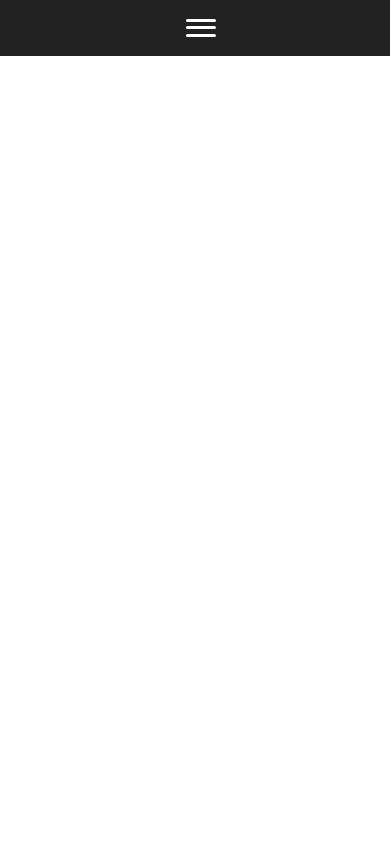
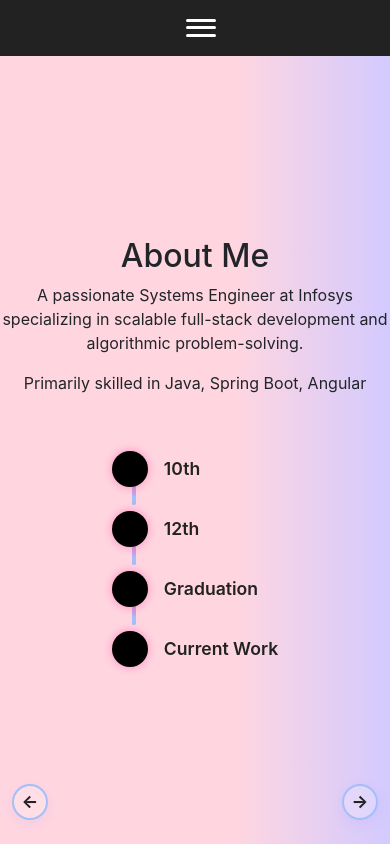
Before and after one commit to kavya-reddii/Portfolio, a React (Create React App) app: page /Portfolio/about in a window 390 px wide. Built offline with nearby package versions, Linux system fonts and the light colour scheme; a web font is replaced by a local one.

Commit message:
Updated portfolio

```diff
--- a/package.json
+++ b/package.json
@@ -2,7 +2,6 @@
   "name": "client",
   "version": "0.1.0",
   "homepage": "https://kavya-reddii.github.io/Portfolio",
-
   "private": true,
   "dependencies": {
     "@testing-library/dom": "^10.4.1",
--- a/public/index.html
+++ b/public/index.html
@@ -2,6 +2,8 @@
 <html lang="en">
   <head>
     <meta charset="utf-8" />
+    <base href="/Portfolio/">
+
     <link rel="icon" href="%PUBLIC_URL%/favicon.ico" />
     <link
       rel="stylesheet"
--- a/src/App.css
+++ b/src/App.css
@@ -391,6 +391,82 @@ footer {
   left: 0;
   width: calc(50% + 2rem);
   transform: translateX(-50%);
+}
+
+
+
+@media (max-width: 600px) {
+  .timeline-container {
+    flex-direction: column;
+    max-width: 90%;
+    padding: 1.5rem 0;
+    gap: 1.5rem;
+    margin: 1rem auto;
+  }
+
+  .timeline-item {
+    width: 100% !important; /* full width */
+    flex: none; /* disable flex-grow/shrink */
+    text-align: left;
+    display: flex;
+    align-items: center;
+    gap: 1rem;
+    position: relative;
+  }
+
+  .timeline-dot {
+    width: 36px;
+    height: 36px;
+    margin: 0;
+    box-shadow: 0 0 10px #ff69b4aa;
+  }
+
+  .timeline-item:hover {
+    transform: none; /* disable upward lift on hover */
+  }
+
+  .timeline-title {
+    font-weight: 600;
+    font-size: 1.1rem;
+    color: #222;
+    flex: 1;
+  }
+
+  .timeline-line {
+    position: absolute;
+    top: 50%;
+    left: 20px; /* align line with dot */
+    width: 4px;
+    height: 100%;
+    background: linear-gradient(to bottom, #ff69b4, #a3bffa);
+    z-index: -1;
+    transform: none;
+    border-radius: 2px;
+  }
+
+  .timeline-line::after {
+    content: "";
+    position: absolute;
+    bottom: 0;
+    left: 0;
+    width: 4px;
+    height: 10px;
+    border-radius: 2px;
+    background: #a3bffa;
+  }
+
+  .timeline-item.end .timeline-line {
+    height: 50%;
+    bottom: 0;
+    width: 4px;
+    left: 20px;
+  }
+
+  .timeline-card {
+    position: static;
+    margin-left: 52px;
+    white-space: normal;
+  }
 }
 
 
--- a/src/App.js
+++ b/src/App.js
@@ -1,4 +1,4 @@
-import { BrowserRouter as Router, Routes, Route } from 'react-router-dom';
+import { BrowserRouter as Router, Routes, Route, BrowserRouter } from 'react-router-dom';
 import Navbar from './components/Navbar';
 import About from './components/About';
 import Hero from './components/Hero';
@@ -11,7 +11,7 @@ import Contact from './components/Contact';
 
 function App() {
   return (
-    <Router>
+    <BrowserRouter basename="/Portfolio">
       <Navbar />
       <Routes>
         <Route path="/" element={<Hero />} />
@@ -22,7 +22,7 @@ function App() {
         <Route path="/certifications" element={<Certifications />} />
         <Route path="/contact" element={<Contact />} />
       </Routes>
-    </Router>
+    </BrowserRouter>
   );
 }
 
--- a/src/components/About.js
+++ b/src/components/About.js
@@ -1,5 +1,5 @@
 import React, { useState } from 'react';
-import { useNavigate } from 'react-router-dom';
+import { useNavigate, useLocation } from 'react-router-dom';
 
 const pageOrder = [
   "/",          // Home
@@ -11,20 +11,21 @@ const pageOrder = [
   "/contact"
 ];
 
-
 const timelineData = [
-  { id: 1, title: '10th', institution: "Vowel Techlan School",score:'10.0/10.0', year: '2010', position: 'start' },
-  { id: 2, title: '12th', institution: 'Vowel Junior College',score:'97.8%', year: '2014' },
-  { id: 3, title: 'Graduation', institution: 'Sree Vidyanikethan Engineering College',score:'9.4/10.0' ,year: '2025' },
-  { id: 4, title: 'Current Work', institution: 'Infosys Ltd.', year: '2025-Present',score:'System Engineer', position: 'end' },
+  { id: 1, title: '10th', institution: "Vowel Techlan School", score: '10.0/10.0', year: '2019', position: 'start' },
+  { id: 2, title: '12th', institution: 'Vowel Junior College', score: '97.8%', year: '2021' },
+  { id: 3, title: 'Graduation', institution: 'Sree Vidyanikethan Engineering College', score: '9.4/10.0', year: '2025' },
+  { id: 4, title: 'Current Work', institution: 'Infosys Ltd.', year: '2025-Present', score: 'System Engineer', position: 'end' },
 ];
 
 export default function About() {
   const navigate = useNavigate();
-  const currentPath = window.location.pathname;
+  const location = useLocation();
+  const currentPath = location.pathname;
   const idx = pageOrder.indexOf(currentPath);
-  const prevPath = idx > 0 ? pageOrder[idx - 1] : pageOrder[pageOrder.length - 1];
-  const nextPath = idx < pageOrder.length - 1 ? pageOrder[idx + 1] : pageOrder[0];
+  const validIndex = idx === -1 ? 0 : idx;
+  const prevPath = validIndex > 0 ? pageOrder[validIndex - 1] : pageOrder[pageOrder.length - 1];
+  const nextPath = validIndex < pageOrder.length - 1 ? pageOrder[validIndex + 1] : pageOrder[0];
   const [hoveredId, setHoveredId] = useState(null);
 
   return (
@@ -32,8 +33,6 @@ export default function About() {
       <h2>About Me</h2>
       <p>A passionate Systems Engineer at Infosys specializing in scalable full-stack development and algorithmic problem-solving.</p>
       <p>Primarily skilled in Java, Spring Boot, Angular</p>
-
-
 
       <div className="timeline-container">
         {timelineData.map((item, idx) => (
@@ -69,7 +68,7 @@ export default function About() {
           </div>
         ))}
       </div>
-       <div className="arrow-navigation">
+      <div className="arrow-navigation">
         <button className="arrow-btn left" onClick={() => navigate(prevPath)} aria-label="Previous page">
           &#8592;
         </button>
--- a/src/components/Certifications.js
+++ b/src/components/Certifications.js
@@ -1,5 +1,5 @@
 import React, { useState } from 'react';
-import { useNavigate } from 'react-router-dom';
+import { useNavigate, useLocation } from 'react-router-dom';
 
 const pageOrder = [
   "/",          // Home
@@ -11,63 +11,58 @@ const pageOrder = [
   "/contact"
 ];
 
-
 const certifications = [
   {
     id: 1,
     title: "Angular with Typescript",
-    imageUrl: '/certificates/Screenshot 2025-10-11 123434.png',
-
+    imageUrl: process.env.PUBLIC_URL + '/certificates/Screenshot 2025-10-11 123434.png',
   },
   {
     id: 2,
     title: "IBM DevOps and Software Engineering",
-    imageUrl: "/certificates/Screenshot 2025-10-11 123501.png",
-
+    imageUrl: process.env.PUBLIC_URL + "/certificates/Screenshot 2025-10-11 123501.png",
   },
   {
     id: 3,
     title: "AICTE Web Full Stack Developer",
-    imageUrl: "/certificates/Screenshot 2025-10-11 123548.png",
-
+    imageUrl: process.env.PUBLIC_URL + "/certificates/Screenshot 2025-10-11 123548.png",
   },
   {
     id: 4,
     title: "Salesforce Developer Virtual Internship",
-    imageUrl: "/certificates/Screenshot 2025-10-11 123632.png",
-
+    imageUrl: process.env.PUBLIC_URL + "/certificates/Screenshot 2025-10-11 123632.png",
   },
   {
     id: 5,
     title: "CISCO NetAcad Cybersecurity Essentials",
-    imageUrl: "/certificates/Screenshot 2025-10-11 123529.png",
+    imageUrl: process.env.PUBLIC_URL + "/certificates/Screenshot 2025-10-11 123529.png",
   },
   {
     id: 6,
     title: "CISCO NetAcad Networking Essentials",
-    imageUrl: "/certificates/Screenshot 2025-10-11 123612.png",
-
+    imageUrl: process.env.PUBLIC_URL + "/certificates/Screenshot 2025-10-11 123612.png",
   },
-   {
+  {
     id: 7,
     title: "Infosys Certified L2 Junior Java Programmer",
-    imageUrl: "/certificates/Screenshot 2025-10-11 130157.png",
-
+    imageUrl: process.env.PUBLIC_URL + "/certificates/Screenshot 2025-10-11 130157.png",
   },
-   {
+  {
     id: 8,
     title: "Infosys Certified Database and SQL Professional",
-    imageUrl: "/certificates/Screenshot 2025-10-11 130223.png",
-
+    imageUrl: process.env.PUBLIC_URL + "/certificates/Screenshot 2025-10-11 130223.png",
   },
 ];
 
 export default function Certifications() {
   const navigate = useNavigate();
-    const currentPath = window.location.pathname;
-    const idx = pageOrder.indexOf(currentPath);
-    const prevPath = idx > 0 ? pageOrder[idx - 1] : pageOrder[pageOrder.length - 1];
-    const nextPath = idx < pageOrder.length - 1 ? pageOrder[idx + 1] : pageOrder[0];
+  const location = useLocation();
+  const currentPath = location.pathname;
+  const idx = pageOrder.indexOf(currentPath);
+  const validIndex = idx === -1 ? 0 : idx;
+  const prevPath = validIndex > 0 ? pageOrder[validIndex - 1] : pageOrder[pageOrder.length - 1];
+  const nextPath = validIndex < pageOrder.length - 1 ? pageOrder[validIndex + 1] : pageOrder[0];
+
   const [selected, setSelected] = useState(null);
 
   function toggleSelection(id) {
@@ -75,7 +70,7 @@ export default function Certifications() {
   }
 
   return (
-    <section id="certifications" className="certifications fullpage colorful-bg"><br></br><br></br>
+    <section id="certifications" className="certifications fullpage colorful-bg"><br /><br />
       <h2>Certifications</h2>
       <div className="cert-list">
         {certifications.map(cert => (
@@ -88,14 +83,13 @@ export default function Certifications() {
             {selected === cert.id && (
               <div className="cert-viewer">
                 <img src={cert.imageUrl} alt={`${cert.title} certificate`} />
-
               </div>
             )}
           </div>
         ))}
       </div>
-      <br></br>
-       <div className="arrow-navigation">
+      <br />
+      <div className="arrow-navigation">
         <button className="arrow-btn left" onClick={() => navigate(prevPath)} aria-label="Previous page">
           &#8592;
         </button>
--- a/src/components/Contact.js
+++ b/src/components/Contact.js
@@ -1,6 +1,6 @@
 import React, { useRef, useState } from 'react';
 import emailjs from 'emailjs-com';
-import { useNavigate } from 'react-router-dom';
+import { useNavigate, useLocation } from 'react-router-dom';
 
 const pageOrder = [
   "/",          // Home
@@ -12,13 +12,15 @@ const pageOrder = [
   "/contact"
 ];
 
-
 export default function Contact() {
   const navigate = useNavigate();
-    const currentPath = window.location.pathname;
-    const idx = pageOrder.indexOf(currentPath);
-    const prevPath = idx > 0 ? pageOrder[idx - 1] : pageOrder[pageOrder.length - 1];
-    const nextPath = idx < pageOrder.length - 1 ? pageOrder[idx + 1] : pageOrder[0];
+  const location = useLocation();
+  const currentPath = location.pathname;
+  const idx = pageOrder.indexOf(currentPath);
+  const validIndex = idx === -1 ? 0 : idx;
+  const prevPath = validIndex > 0 ? pageOrder[validIndex - 1] : pageOrder[pageOrder.length - 1];
+  const nextPath = validIndex < pageOrder.length - 1 ? pageOrder[validIndex + 1] : pageOrder[0];
+
   const formRef = useRef();
   const [status, setStatus] = useState('');
 
@@ -29,7 +31,7 @@ export default function Contact() {
       'service_g3h2ivl',    // <-- replace with your EmailJS Service ID
       'template_eecykb6',   // <-- replace with your EmailJS Template ID
       formRef.current,
-      '083cMvfSm4ddps-Ns'        // <-- replace with your EmailJS Public Key
+      '083cMvfSm4ddps-Ns'         // <-- replace with your EmailJS Public Key
     ).then(() => {
       setStatus('Message sent!');
       setTimeout(() => setStatus(''), 3000);
--- a/src/components/Experience.js
+++ b/src/components/Experience.js
@@ -1,5 +1,5 @@
 import React from 'react';
-import { useNavigate } from 'react-router-dom';
+import { useNavigate, useLocation } from 'react-router-dom';
 
 const pageOrder = [
   "/",          // Home
@@ -36,17 +36,20 @@ const experiences = [
 
 export default function Experience() {
   const navigate = useNavigate();
-    const currentPath = window.location.pathname;
-    const idx = pageOrder.indexOf(currentPath);
-    const prevPath = idx > 0 ? pageOrder[idx - 1] : pageOrder[pageOrder.length - 1];
-    const nextPath = idx < pageOrder.length - 1 ? pageOrder[idx + 1] : pageOrder[0];
+  const location = useLocation();  // useLocation hook
+  const currentPath = location.pathname; // use location.pathname
+  const idx = pageOrder.indexOf(currentPath);
+  const validIndex = idx === -1 ? 0 : idx;
+  const prevPath = validIndex > 0 ? pageOrder[validIndex - 1] : pageOrder[pageOrder.length - 1];
+  const nextPath = validIndex < pageOrder.length - 1 ? pageOrder[validIndex + 1] : pageOrder[0];
+
   return (
     <section id="experience" className="experience colorful-bg">
       <h2>Experience</h2>
       <div className="exp-cards-container">
         {experiences.map((exp, index) => (
           <div key={index} className="exp-card">
-            <img src={exp.logoUrl} alt={`${exp.company} logo`} className="exp-logo" />
+            <img src={process.env.PUBLIC_URL + "/logo.jpg"} alt={`${exp.company} logo`} className="exp-logo" />
             <div className="exp-details">
               <h3>{exp.role}</h3>
               <p className="exp-company">{`${exp.company}, ${exp.location}`}</p>
@@ -60,7 +63,7 @@ export default function Experience() {
           </div>
         ))}
       </div>
-       <div className="arrow-navigation">
+      <div className="arrow-navigation">
         <button className="arrow-btn left" onClick={() => navigate(prevPath)} aria-label="Previous page">
           &#8592;
         </button>
--- a/src/components/Hero.js
+++ b/src/components/Hero.js
@@ -1,5 +1,5 @@
 import React from 'react';
-import { useNavigate } from 'react-router-dom';
+import { useNavigate, useLocation } from 'react-router-dom';
 
 const pageOrder = [
   "/",          // Home
@@ -13,17 +13,20 @@ const pageOrder = [
 
 export default function Hero() {
   const navigate = useNavigate();
-  const currentPath = window.location.pathname;
+  const location = useLocation();
+  const currentPath = location.pathname;  // Use location.pathname instead of window.location.pathname
   const idx = pageOrder.indexOf(currentPath);
-  const prevPath = idx > 0 ? pageOrder[idx - 1] : pageOrder[pageOrder.length - 1];
-  const nextPath = idx < pageOrder.length - 1 ? pageOrder[idx + 1] : pageOrder[0];
+  const validIndex = idx === -1 ? 0 : idx;
+  const prevPath = validIndex > 0 ? pageOrder[validIndex - 1] : pageOrder[pageOrder.length - 1];
+  const nextPath = validIndex < pageOrder.length - 1 ? pageOrder[validIndex + 1] : pageOrder[0];
+
   return (
     <section id="hero" className="hero fullpage">
       <div className="profile-pic-container">
         <img
-          src="Profilepic.jpg"
-          alt="Kavya Mandi"
-          className="profile-pic"
+           src={process.env.PUBLIC_URL + "/Profilepic.jpg"}
+           alt="Kavya Mandi"
+           className="profile-pic"
         />
       </div>
       <div className="hero-content-animated">
--- a/src/components/Projects.js
+++ b/src/components/Projects.js
@@ -1,5 +1,5 @@
 import React from 'react';
-import { useNavigate } from 'react-router-dom';
+import { useNavigate, useLocation } from 'react-router-dom';
 
 const pageOrder = [
   "/",          // Home
@@ -10,7 +10,6 @@ const pageOrder = [
   "/certifications",
   "/contact"
 ];
-
 
 const projects = [
   {
@@ -32,12 +31,14 @@ const projects = [
 
 export default function Projects() {
   const navigate = useNavigate();
-    const currentPath = window.location.pathname;
-    const idx = pageOrder.indexOf(currentPath);
-    const prevPath = idx > 0 ? pageOrder[idx - 1] : pageOrder[pageOrder.length - 1];
-    const nextPath = idx < pageOrder.length - 1 ? pageOrder[idx + 1] : pageOrder[0];
+  const location = useLocation();
+  const currentPath = location.pathname;  // useLocation instead of window.location
+  const idx = pageOrder.indexOf(currentPath);
+  const validIndex = idx === -1 ? 0 : idx;
+  const prevPath = validIndex > 0 ? pageOrder[validIndex - 1] : pageOrder[pageOrder.length - 1];
+  const nextPath = validIndex < pageOrder.length - 1 ? pageOrder[validIndex + 1] : pageOrder[0];
+
   return (
-
     <section id="projects" className="projects colorful-bg">
       <h2>Projects</h2>
       {projects.map((project, idx) => (
@@ -53,7 +54,7 @@ export default function Projects() {
           <p>{project.description}</p>
         </div>
       ))}
-       <div className="arrow-navigation">
+      <div className="arrow-navigation">
         <button className="arrow-btn left" onClick={() => navigate(prevPath)} aria-label="Previous page">
           &#8592;
         </button>
--- a/src/components/Skills.js
+++ b/src/components/Skills.js
@@ -1,5 +1,5 @@
 import React, { useState, useEffect } from 'react';
-import { useNavigate } from 'react-router-dom';
+import { useNavigate, useLocation } from 'react-router-dom';
 
 const pageOrder = [
   "/",          // Home
@@ -11,20 +11,21 @@ const pageOrder = [
   "/contact"
 ];
 
-
 function splitArrayInTwo(arr) {
   const half = Math.ceil(arr.length / 2);
   return [arr.slice(0, half), arr.slice(half)];
 }
 
-
 export default function Skills() {
   const navigate = useNavigate();
-    const currentPath = window.location.pathname;
-    const idx = pageOrder.indexOf(currentPath);
-    const prevPath = idx > 0 ? pageOrder[idx - 1] : pageOrder[pageOrder.length - 1];
-    const nextPath = idx < pageOrder.length - 1 ? pageOrder[idx + 1] : pageOrder[0];
-   const [animate, setAnimate] = useState(false);
+  const location = useLocation();
+  const currentPath = location.pathname;  // Use location.pathname instead of window.location.pathname
+  const idx = pageOrder.indexOf(currentPath);
+  const validIndex = idx === -1 ? 0 : idx;
+  const prevPath = validIndex > 0 ? pageOrder[validIndex - 1] : pageOrder[pageOrder.length - 1];
+  const nextPath = validIndex < pageOrder.length - 1 ? pageOrder[validIndex + 1] : pageOrder[0];
+
+  const [animate, setAnimate] = useState(false);
   const skillsData = [
     {
       title: 'Languages',
@@ -55,7 +56,7 @@ export default function Skills() {
     },
   ];
 
-   useEffect(() => {
+  useEffect(() => {
     const timer = setTimeout(() => setAnimate(true), 200);
     return () => clearTimeout(timer);
   }, []);
@@ -85,7 +86,7 @@ export default function Skills() {
           );
         })}
       </div>
-       <div className="arrow-navigation">
+      <div className="arrow-navigation">
         <button className="arrow-btn left" onClick={() => navigate(prevPath)} aria-label="Previous page">
           &#8592;
         </button>
```
Also changed, not shown: public/404.html (added, +8 -0 lines).
